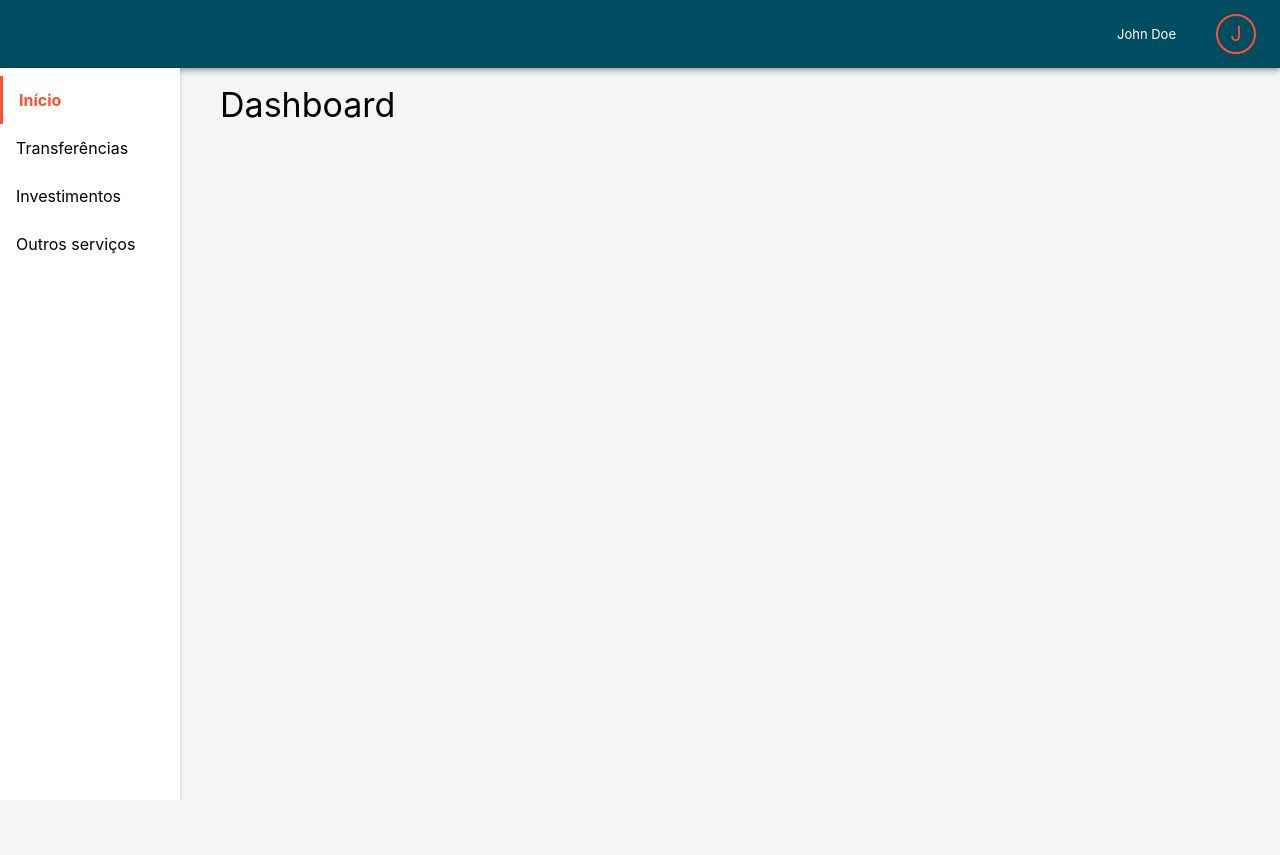
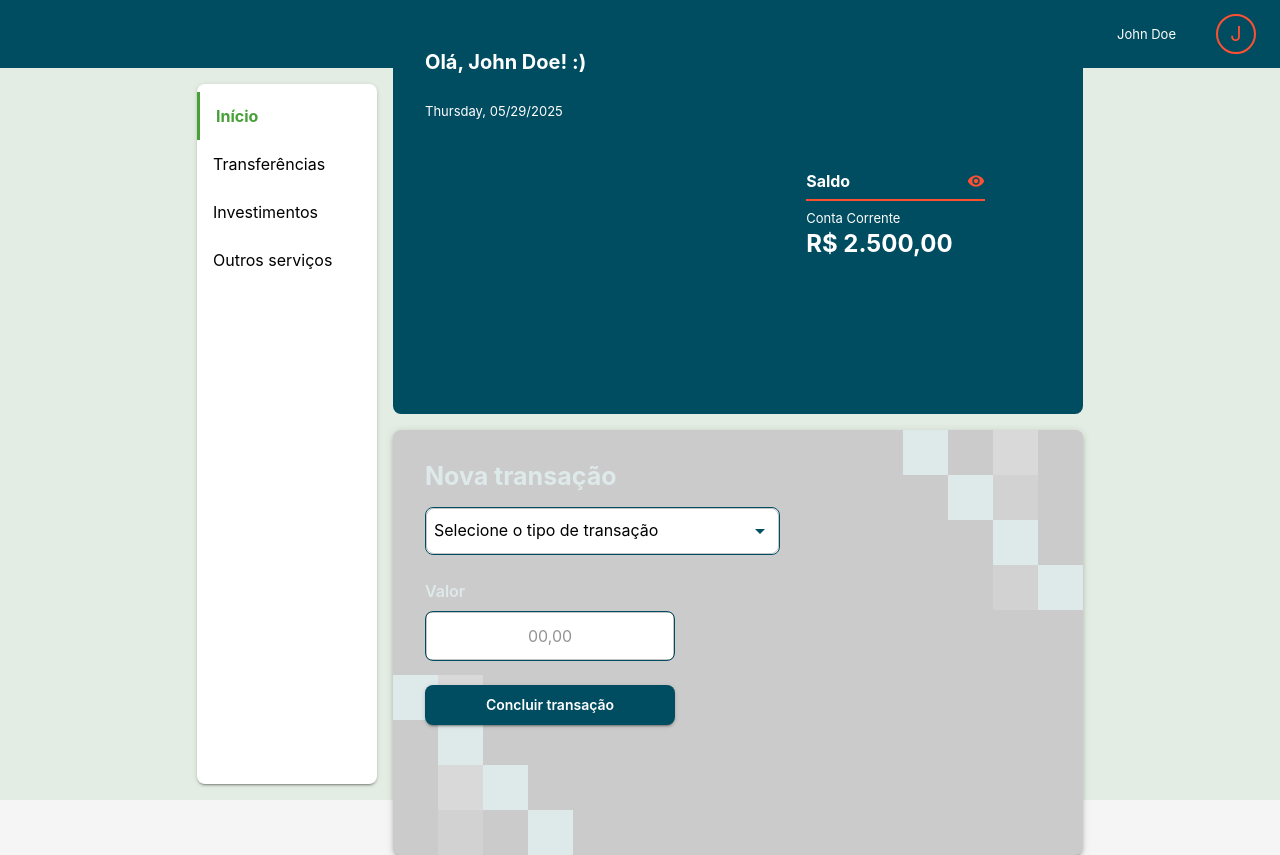
Before and after one commit to tech-challenges-group-8/tech-challenge-01, a Next.js app: page / in a window 1280 px wide. Before the commit the page ends 800 px from the top, so only its background shows below. Built offline with nearby package versions, Linux system fonts and the light colour scheme.

Commit message:
First commit

```diff
--- a/package.json
+++ b/package.json
@@ -15,6 +15,7 @@
   "dependencies": {
     "@emotion/react": "^11.0.0",
     "@emotion/styled": "^11.0.0",
+    "@mui/icons-material": "^5.11.16",
     "@mui/material": "^5.0.0",
     "i18next": "^25.2.0",
     "next": "15.3.2",
--- a/src/app/commons/locales/en/commons.json
+++ b/src/app/commons/locales/en/commons.json
@@ -4,5 +4,9 @@
     "transactions": "Transactions",
     "investments": "Investments",
     "services": "Other Services"
+  },
+  "balanceCard": {
+    "balance": "Balance",
+    "account": "Account"
   }
 }
--- a/src/app/commons/locales/pt/commons.json
+++ b/src/app/commons/locales/pt/commons.json
@@ -4,5 +4,9 @@
     "transactions": "Transferências",
     "investments": "Investimentos",
     "services": "Outros serviços"
+  },
+  "balanceCard": {
+    "balance": "Saldo",
+    "account": "Conta Corrente"
   }
 }
--- /dev/null
+++ b/src/app/components/BalanceCard.tsx
@@ -0,0 +1,86 @@
+import VisibilityIcon from "@mui/icons-material/Visibility";
+import {
+  Box,
+  capitalize,
+  Divider,
+  IconButton,
+  Typography,
+  useTheme,
+} from "@mui/material";
+import { useTranslation } from "react-i18next";
+
+const BalanceCard = () => {
+  const theme = useTheme();
+  const { t } = useTranslation();
+  const locale = navigator.language;
+  const now = capitalize(
+    new Date().toLocaleDateString(locale, {
+      weekday: "long",
+      day: "2-digit",
+      month: "2-digit",
+      year: "numeric",
+    })
+  );
+
+  return (
+    <Box
+      sx={{
+        borderRadius: 2,
+        padding: 4,
+        width: "690px",
+        height: "400px",
+        backgroundColor: theme.palette.primary.main,
+        color: theme.palette.secondary.contrastText,
+        display: "flex",
+        justifyContent: "flex-start",
+        alignItems: "flex-start",
+        flexWrap: "wrap",
+        gap: "220px",
+      }}
+    >
+      <Box>
+        <Typography variant="h6" fontWeight="bold">
+          Olá, John Doe! :)
+        </Typography>
+        <Typography variant="body2" mt={3}>
+          {now}
+        </Typography>
+      </Box>
+
+      <Box
+        sx={{
+          textAlign: "left",
+          alignSelf: "center",
+          width: "179px",
+        }}
+      >
+        <Box display="flex" alignItems="center" justifyContent="space-between">
+          <Typography variant="subtitle1" fontWeight="bold">
+            {t("balanceCard.balance")}
+          </Typography>
+          <IconButton sx={{ padding: 0 }}>
+            <VisibilityIcon
+              sx={{ fontSize: 18, color: theme.palette.primary.contrastText }}
+            />
+          </IconButton>
+        </Box>
+
+        <Divider
+          sx={{
+            borderColor: theme.palette.primary.contrastText,
+            borderBottomWidth: "2px",
+            my: 0.5,
+          }}
+        />
+        <Typography variant="body2" mt={1}>
+          {t("balanceCard.account")}
+        </Typography>
+        <Typography variant="h5" fontWeight="bold">
+          R$ 2.500,00
+        </Typography>
+      </Box>
+    </Box>
+  );
+};
+
+export default BalanceCard;
--- /dev/null
+++ b/src/app/components/NewTransactionCard.tsx
@@ -0,0 +1,180 @@
+import {
+  Box,
+  Button,
+  MenuItem,
+  Paper,
+  Select,
+  TextField,
+  Typography,
+  useTheme,
+} from "@mui/material";
+import { useState } from "react";
+
+export default function NewTransactionCard() {
+  const [type, setType] = useState("");
+  const [value, setValue] = useState("");
+  const theme = useTheme();
+
+  return (
+    <Paper
+      elevation={3}
+      sx={{
+        borderRadius: 2,
+        padding: 4,
+        width: "690px",
+        height: "425px",
+        backgroundColor: "#cbcbcb",
+        position: "relative",
+      }}
+    >
+      <Typography variant="h1" fontWeight="bold" color="#dee9ea" mb={2}>
+        Nova transação
+      </Typography>
+
+      <Box display="flex" flexDirection="column" gap={3}>
+        <Select
+          value={type}
+          displayEmpty
+          onChange={(e) => setType(e.target.value)}
+          sx={{
+            backgroundColor: "#fff",
+            border: `1px solid ${theme.palette.primary.main}`,
+            borderRadius: "8px",
+            alignSelf: "flex-start",
+            width: "355px",
+            height: "48px",
+            "& .MuiSelect-icon": { color: theme.palette.primary.main },
+            "& .MuiSelect-select": {
+              padding: "12px 8px",
+              height: 24,
+            },
+          }}
+        >
+          <MenuItem value="" disabled>
+            Selecione o tipo de transação
+          </MenuItem>
+          <MenuItem value="1">Depósito</MenuItem>
+          <MenuItem value="2">Transferência</MenuItem>
+        </Select>
+
+        <Box>
+          <Typography variant="body1" fontWeight={600} color="#dee9ea" mb={1}>
+            Valor
+          </Typography>
+          <TextField
+            value={value}
+            onChange={(e) => setValue(e.target.value)}
+            placeholder="00,00"
+            sx={{
+              zIndex: 1,
+              backgroundColor: "#fff",
+              border: `1px solid ${theme.palette.primary.main}`,
+              borderRadius: "8px",
+              width: "250px",
+              "& .MuiInputBase-input": {
+                padding: "12px 8px",
+                height: "24px",
+                textAlign: "center",
+              },
+            }}
+            InputProps={{
+              style: {
+                height: 48,
+              },
+            }}
+          />
+        </Box>
+
+        <Button
+          variant="contained"
+          onClick={() => alert(`Tipo: ${type}, Valor: ${value}`)}
+          sx={{
+            zIndex: 1,
+            backgroundColor: theme.palette.primary.main,
+            borderRadius: "8px",
+            textTransform: "none",
+            fontWeight: 600,
+            width: "250px",
+            "&:hover": {
+              backgroundColor: "#006B80",
+            },
+          }}
+        >
+          Concluir transação
+        </Button>
+      </Box>
+      <Box
+        sx={{
+          position: "absolute",
+          top: 0,
+          right: 0,
+          display: "grid",
+          gridTemplateColumns: "repeat(4, 45px)",
+          gridTemplateRows: "repeat(4, 45px)",
+        }}
+      >
+        {[
+          [1, 0, 2, 0],
+          [0, 1, 3, 0],
+          [0, 0, 1, 0],
+          [0, 0, 3, 1],
+        ]
+          .flat()
+          .map((color, i) => (
+            <Box
+              key={i}
+              sx={{
+                width: 45,
+                height: 45,
+                backgroundColor:
+                  color === 1
+                    ? "#dee9ea"
+                    : color === 2
+                    ? "#d9d9d9"
+                    : color === 3
+                    ? "#d9d9d980"
+                    : "#cbcbcb",
+                borderRadius: i === 3 ? 2 : "inherit",
+              }}
+            />
+          ))}
+      </Box>
+      <Box
+        sx={{
+          position: "absolute",
+          bottom: 0,
+          left: 0,
+          display: "grid",
+          gridTemplateColumns: "repeat(4, 45px)",
+          gridTemplateRows: "repeat(4, 45px)",
+        }}
+      >
+        {[
+          [1, 2, 0, 0],
+          [0, 1, 0, 0],
+          [0, 2, 1, 0],
+          [0, 3, 0, 1],
+        ]
+          .flat()
+          .map((color, i) => (
+            <Box
+              key={i}
+              sx={{
+                width: 45,
+                height: 45,
+                backgroundColor:
+                  color === 1
+                    ? "#dee9ea"
+                    : color === 2
+                    ? "#d9d9d9"
+                    : color === 3
+                    ? "#d9d9d980"
+                    : "#cbcbcb",
+                borderRadius: i === 12 ? 2 : "inherit",
+              }}
+            />
+          ))}
+      </Box>
+    </Paper>
+  );
+}
--- a/src/app/components/Sidebar.tsx
+++ b/src/app/components/Sidebar.tsx
@@ -19,7 +19,7 @@ const SidebarItem: React.FC<SidebarItemProps> = ({ to, text }) => {
       to={to}
       sx={{
         borderLeft: isActive
-          ? `3px solid ${theme.palette.primary.contrastText}`
+          ? `3px solid ${theme.palette.action.active}`
           : "none",
       }}
     >
@@ -28,7 +28,7 @@ const SidebarItem: React.FC<SidebarItemProps> = ({ to, text }) => {
         primaryTypographyProps={{
           sx: {
             color: isActive
-              ? theme.palette.primary.contrastText
+              ? theme.palette.action.active
               : theme.palette.text.primary,
             fontWeight: isActive ? "bold" : "normal",
           },
@@ -46,6 +46,8 @@ const Sidebar = () => {
     <Box
       sx={{
         width: 180,
+        height: "100%",
+        borderRadius: 2,
         bgcolor: theme.palette.background.paper,
         boxShadow: 2,
       }}
--- a/src/app/page.tsx
+++ b/src/app/page.tsx
@@ -29,9 +29,19 @@ export default function Home() {
       <CssBaseline />
       <BrowserRouter>
         <Header />
-        <Box sx={{ display: "flex", height: "calc(100vh - 68px)" }}>
+        <Box
+          sx={{
+            display: "flex",
+            height: "calc(100vh - 68px)",
+            backgroundColor: "#e4ede3",
+            padding: "16px",
+            gap: "16px",
+            justifyContent: "center",
+            alignItems: "center",
+          }}
+        >
           <Sidebar />
-          <Box sx={{ flex: 1, overflow: "auto", padding: 2 }}>
+          <Box>
             <Routes>
               <Route path="/" element={<Dashboard />} />
               <Route path="/transactions" element={<Transactions />} />
--- a/src/app/pages/Dashboard.tsx
+++ b/src/app/pages/Dashboard.tsx
@@ -1,13 +1,18 @@
-import React from "react";
-import { Container, Typography } from "@mui/material";
+import BalanceCard from "@/app/components/BalanceCard";
+import NewTransactionCard from "@/app/components/NewTransactionCard";
+import { Box, Container } from "@mui/material";
 
 const Dashboard = () => {
   return (
-    <Container>
-      <Typography variant="h4" gutterBottom>
-        Dashboard
-      </Typography>
-    </Container>
+    <Box
+      sx={{
+        display: "grid",
+        gridGap: "16px",
+      }}
+    >
+      <BalanceCard />
+      <NewTransactionCard />
+    </Box>
   );
 };
 
--- a/src/app/styles/theme.ts
+++ b/src/app/styles/theme.ts
@@ -1,6 +1,5 @@
 import { createTheme } from "@mui/material/styles";
-
-import { COLORS, TYPOGRAPHY, SPACING, SHAPE } from "./tokens";
+import { COLORS, SHAPE, SPACING, TYPOGRAPHY } from "./tokens";
 
 const theme = createTheme({
   palette: {
@@ -25,6 +24,7 @@ const theme = createTheme({
       disabled: COLORS.neutral[500],
     },
     action: {
+      active: COLORS.neutral[600],
       disabled: COLORS.neutral[300],
       hover: "#F0F0F0",
     },
--- a/src/app/styles/tokens.ts
+++ b/src/app/styles/tokens.ts
@@ -12,6 +12,7 @@ export const COLORS = {
   neutral: {
     900: "#000000",
     700: "#4A5568", // Texto secundário
+    600: "#47A138", // Texto ativo
     500: "#6B7280", // Texto desativado/menu inativo
     300: "#D1D5DB", // Bordas/inativo
     100: "#F5F5F5", // Fundo claro
```
Also changed, not shown: 1 other file (tests, documents, lock files or other folders).
